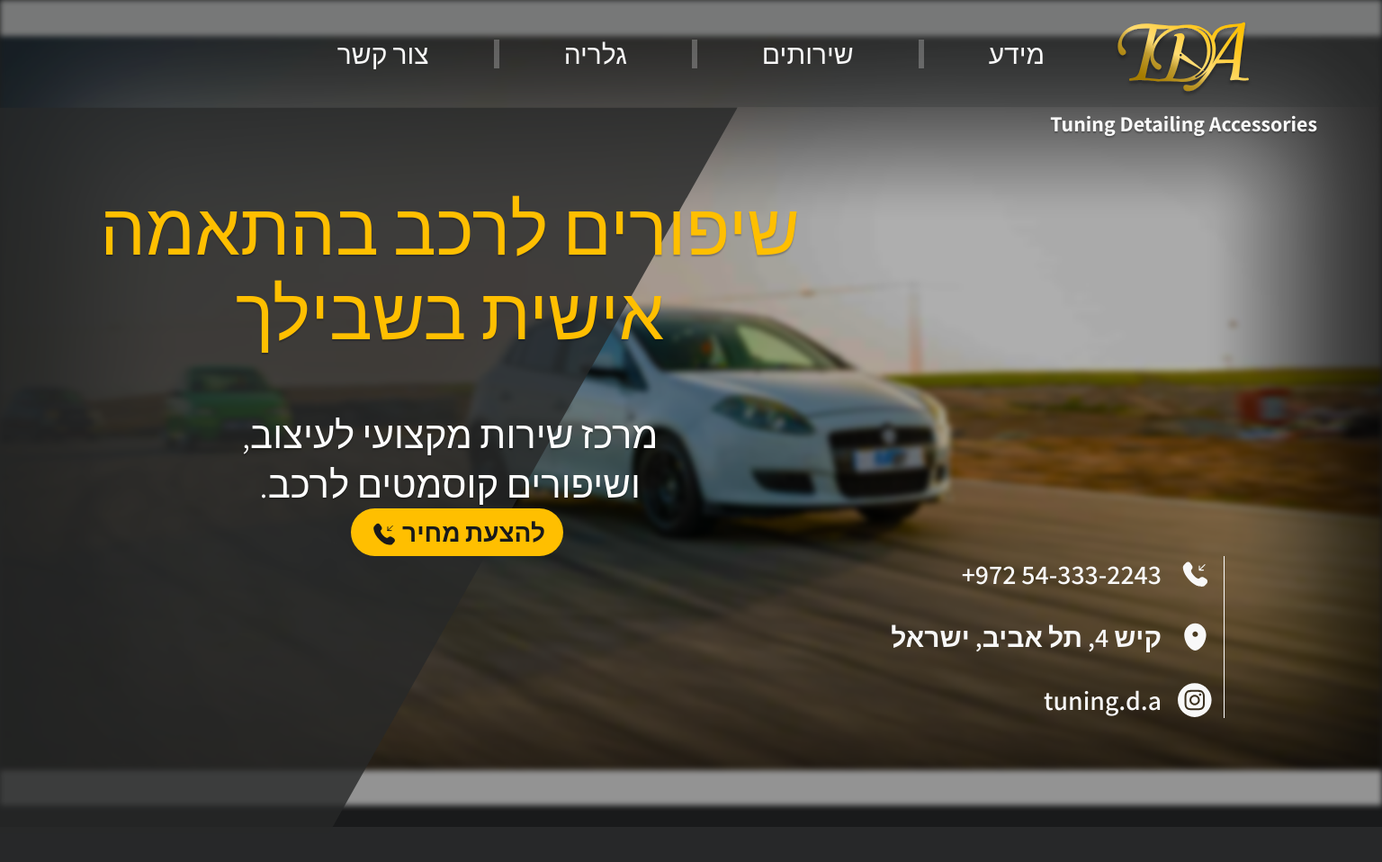
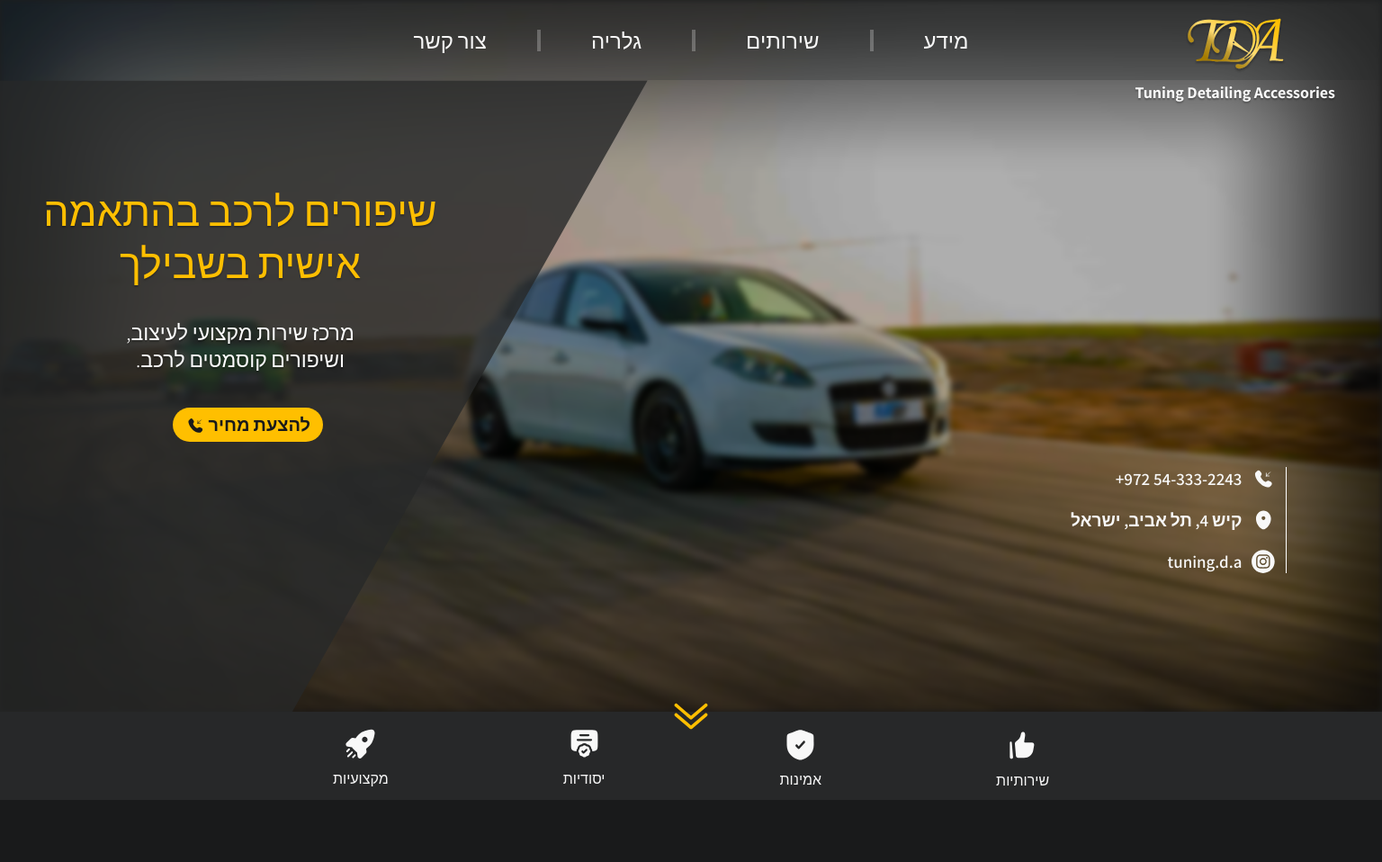
Before and after one commit to maorarye10/TDA, a website built with Vite: page index.html in a window 1536 px wide. Shown: the top 958 px of the page at 90% size. Built offline with nearby package versions, Linux system fonts and the light colour scheme.

Commit message:
big screen compatibility

```diff
--- a/index.html
+++ b/index.html
@@ -271,10 +271,40 @@
       </div>
     </section>
 
+    <!-- Icon Bar -->
+    <section class="icon-bar container">
+      <div class="icon-bar__items">
+        <div class="icon-bar__item">
+          <img
+            class="icon-bar__img"
+            src="/SVG/spaceship.svg"
+            alt="space-ship svg"
+          />
+          <span class="icon-bar__text">מקצועיות</span>
+        </div>
+        <div class="icon-bar__item">
+          <img
+            class="icon-bar__img"
+            src="/SVG/certificate.svg"
+            alt="certificate svg"
+          />
+          <span class="icon-bar__text">יסודיות</span>
+        </div>
+        <div class="icon-bar__item">
+          <img class="icon-bar__img" src="/SVG/trust.svg" alt="trust svg" />
+          <span class="icon-bar__text">אמינות</span>
+        </div>
+        <div class="icon-bar__item">
+          <img class="icon-bar__img" src="/SVG/like.svg" alt="like svg" />
+          <span class="icon-bar__text">שירותיות</span>
+        </div>
+      </div>
+    </section>
+
     <!-- Place-holder -->
     <div
       class="container"
-      style="height: 2000px; background-color: var(--clr-cleanblack)"
+      style="height: 2000px; background-color: var(--clr-darkblack)"
     ></div>
 
     <script type="module" src="./src/main.js"></script>
--- a/src/main.js
+++ b/src/main.js
@@ -5,6 +5,7 @@
 import "../styles/components/hero.css";
 import "../styles/components/mobile-nav.css";
 import "../styles/components/header.css";
+import "../styles/components/icon-bar.css";
 
 import { mobileNav } from "./utils/mobile-nav";
 
--- a/styles/components/background.css
+++ b/styles/components/background.css
@@ -25,37 +25,73 @@
 
 /* md */
 @media screen and (min-width: 768px) {
+  .background {
+    height: calc(768px / 2.05 + var(--size-5xl));
+  }
   .background__img {
-    height: 80vh;
-    background-position: 50% -4rem;
+    background-size: cover;
+    background-position: center;
+    /* background-position: 50% -4rem; */
     filter: blur(0.1rem);
   }
 }
 /* lg */
 @media screen and (min-width: 1024px) {
+  .background {
+    height: calc(1024px / 2.05 + var(--size-7xl));
+  }
   .background__img {
-    height: 90vh;
-    background-position: 50% -2rem;
     filter: blur(0.15rem);
   }
 }
 /* xl */
-@media screen and (min-width: 1280px) {
+/* @media screen and (min-width: 1280px) {
+  .background {
+    height: calc(1280px / 2.05 + var(--size-8xl));
+  }
   .background__img {
-    /* border: 1px solid red; */
+    filter: blur(0.2rem);
+  }
+} */
+
+/* xl */
+@media screen and (min-width: 1440px) {
+  /* .background__img {
+    border: 1px solid red;
     background-size: 106.7%;
     background-position: 47% 22%;
     height: calc(100svh + 12%);
     filter: blur(0.2rem);
+    background-size: cover;
+    background-position: center;
+    height: calc(100svh + 12%);
+    filter: blur(0.2rem);
+  } */
+  .background {
+    height: calc(1440px / 2.05 + calc(var(--size-8xl) - 7px));
   }
-}
-/* 2xl */
-@media screen and (min-width: 1536px) {
   .background__img {
-    /* border: 1px solid red; */
-    background-size: 100%;
-    background-position: 47% 50%;
-    height: calc(100svh + 12%);
     filter: blur(0.2rem);
   }
 }
+
+/* 2xl */
+@media screen and (min-width: 2560px) {
+  /* .background__img {
+    border: 1px solid red;
+    background-size: 106.7%;
+    background-position: 47% 22%;
+    height: calc(100svh + 12%);
+    filter: blur(0.2rem);
+    background-size: cover;
+    background-position: center;
+    height: calc(100svh + 12%);
+    filter: blur(0.2rem);
+  } */
+  .background {
+    height: calc(2560px / 2.05 + calc(var(--size-10xl) - 2px));
+  }
+  .background__img {
+    filter: blur(0.15rem);
+  }
+}
--- a/styles/components/header.css
+++ b/styles/components/header.css
@@ -184,24 +184,24 @@
 }
 
 /* xl */
-@media screen and (min-width: 1280px) {
+@media screen and (min-width: 1440px) {
   .header {
-    padding-left: 7rem;
-    padding-right: 7rem;
-    max-height: var(--size-8xl);
+    padding-left: calc(7rem - 5px);
+    padding-right: calc(7rem - 5px);
+    max-height: calc(var(--size-8xl) - 7px);
     /* max-height: 5.75rem; */ /* exact size */
   }
 
   .header__logo-icon {
-    width: 7.5rem;
-    height: 7.5rem;
+    width: 7rem;
+    height: 7rem;
     margin-top: var(--size-xs);
     max-height: var(--size-8xl);
   }
 
   .header__spacer {
-    width: 7.5rem;
-    height: 7.5rem;
+    width: 7rem;
+    height: 7rem;
     /* border: 1px solid red; */
   }
 
@@ -212,6 +212,7 @@
 
   .header__link {
     font-size: var(--size-2xl);
+    font-weight: 300;
   }
 
   .header__line {
@@ -221,38 +222,38 @@
 }
 
 /* 2xl */
-@media screen and (min-width: 1536px) {
+@media screen and (min-width: 2560px) {
   .header {
-    padding-left: 9rem;
-    padding-right: 9rem;
-    max-height: 119px;
+    padding-left: 12rem;
+    padding-right: 12rem;
+    max-height: calc(var(--size-10xl) - 2px);
     /* max-height: 5.75rem; */ /* exact size */
   }
 
   .header__logo-icon {
-    width: 9.6rem;
-    height: 9.6rem;
+    width: 12rem;
+    height: 12rem;
     margin-top: var(--size-sm);
     max-height: 119px;
   }
 
   .header__spacer {
-    width: 9.6rem;
-    height: 9.6rem;
+    width: 12rem;
+    height: 12rem;
     /* border: 1px solid red; */
   }
 
   .header__menu {
-    gap: var(--size-7xl);
+    gap: var(--size-8xl);
     /* gap: 2.95rem; */ /* exact size */
   }
 
   .header__link {
-    font-size: var(--size-3xl);
+    font-size: calc(var(--size-4xl) + 5px);
   }
 
   .header__line {
     border: 3px solid rgba(255, 255, 255, 0.25);
-    padding-top: 1.625rem;
+    padding-top: 2.25rem;
   }
 }
--- a/styles/components/hero.css
+++ b/styles/components/hero.css
@@ -154,7 +154,7 @@
   .hero {
     position: relative;
     /* border: 1px solid red; */
-    height: 57.7vh;
+    height: calc(768px / 2.05);
     padding: 0;
   }
 
@@ -198,7 +198,7 @@
     justify-self: left;
     max-width: 213px;
     padding-top: 3.5%;
-    margin-left: 31px;
+    margin-left: 35px;
     gap: 18px;
   }
 
@@ -225,7 +225,7 @@
     width: 84px;
     gap: 3px;
     padding: 3px;
-    margin-left: 97px;
+    margin-left: 100px;
   }
 
   .hero__btn > svg {
@@ -270,7 +270,7 @@
   .hero {
     position: relative;
     /* border: 1px solid red; */
-    height: 75.7vh;
+    height: calc(1024px / 2.05);
     padding: 0;
   }
 
@@ -282,8 +282,7 @@
 
   .hero__titles {
     max-width: 284px;
-    padding-top: 3.5%;
-    margin-left: 43px;
+    margin-left: 47px;
     gap: 24px;
   }
 
@@ -304,7 +303,7 @@
     gap: 3px;
     padding: 0;
     padding: 3.5px 10px 3.5px 10px;
-    margin-left: 130px;
+    margin-left: 133px;
     margin-top: 10px;
   }
 
@@ -341,10 +340,10 @@
   }
 }
 /* xl */
-@media screen and (min-width: 1280px) {
+/* @media screen and (min-width: 1280px) {
   .hero {
-    /* border: 1px solid red; */
-    height: 100vh;
+    border: 1px solid red;
+    height: calc(1280px / 2.05);
   }
 
   .hero__brand-name {
@@ -362,7 +361,7 @@
     max-width: none;
     font-size: 48px;
     line-height: calc(var(--size-6xl) - 2px);
-    /* line-height: var(--size-6xl); */
+    line-height: var(--size-6xl);
   }
 
   .hero__subtitle {
@@ -396,12 +395,12 @@
   }
 
   .hero__contact-item {
-    /* border: 1px solid greenyellow; */
+    border: 1px solid greenyellow;
     gap: 12px;
   }
 
   .hero__contact-item > svg {
-    /* border: 1px solid red; */
+    border: 1px solid red;
     height: 28px;
     width: 28px;
   }
@@ -409,12 +408,88 @@
   .hero__contact-text {
     font-size: 20px;
   }
+} */
+
+/* XL */
+@media screen and (min-width: 1440px) {
+  .hero {
+    /* border: 1px solid red; */
+    height: calc(1440px / 2.05);
+  }
+
+  .hero__brand-name {
+    font-size: 18px;
+    margin-right: 52px;
+    margin-bottom: 10px;
+  }
+
+  .hero__titles {
+    max-width: 450px;
+    margin-left: 42px;
+    gap: 33px;
+  }
+
+  .hero__title {
+    max-width: none;
+    font-size: 45px;
+    line-height: calc(var(--size-6xl) - 2px);
+    /* line-height: var(--size-6xl); */
+  }
+
+  .hero__subtitle {
+    font-size: 23px;
+  }
+
+  .hero__btn {
+    width: auto;
+    gap: 3px;
+    padding: 0;
+    padding: 6px 14px 6px 14px;
+    margin-left: 192px;
+  }
+
+  .hero__btn > svg {
+    width: 22.5px;
+    height: 22.5px;
+    margin-top: 3px;
+  }
+
+  .hero__btn-title {
+    font-size: 20px;
+  }
+
+  .hero__contact {
+    margin-right: 106.5px;
+    margin-bottom: 154px;
+    padding-right: 11.5px;
+    gap: 20px;
+  }
+
+  .hero__contact-item {
+    /* border: 1px solid greenyellow; */
+    gap: 10.5px;
+  }
+
+  .hero__contact-item > svg {
+    /* border: 1px solid red; */
+    height: 26px;
+    width: 26px;
+  }
+
+  .hero__contact-text {
+    font-size: 19px;
+  }
 }
+
 /* 2xl */
-@media screen and (min-width: 1536px) {
+@media screen and (min-width: 2560px) {
+  .hero {
+    /* border: 1px solid red; */
+    height: calc(2560px / 2.05);
+  }
   .hero__brand-name {
     font-size: 24px;
-    margin-right: 72px;
+    margin-right: 140px;
   }
 
   .hero__titles {
--- /dev/null
+++ b/styles/components/icon-bar.css
@@ -0,0 +1,153 @@
+.icon-bar {
+  position: relative;
+  /* border: 1px solid red; */
+  width: 100%;
+  height: var(--size-5xl);
+  background-color: var(--clr-cleanblack);
+  padding-left: calc(var(--size-5xl) - 6px);
+  padding-right: calc(var(--size-5xl) - 6px);
+}
+
+.icon-bar::before {
+  /* border: 1px solid red; */
+  width: var(--size-3xl);
+  height: 100%;
+  background-image: url("/SVG/arrows.svg");
+  background-repeat: no-repeat;
+  background-position: center;
+  content: "";
+  position: absolute;
+  left: calc(50% - calc(var(--size-3xl) / 2));
+  top: -50%;
+}
+
+.icon-bar__items {
+  /* border: 1px solid red; */
+  height: 100%;
+  display: flex;
+  justify-content: space-between;
+  align-items: center;
+  padding-top: calc(var(--size-xxs) - 1.5px);
+}
+
+.icon-bar__item {
+  /* border: 1px solid blue; */
+  height: 100%;
+  display: flex;
+  flex-direction: column;
+  align-items: center;
+  justify-content: space-evenly;
+}
+
+.icon-bar__text {
+  font-size: var(--size-xxs);
+}
+
+/* md */
+@media screen and (min-width: 768px) {
+  .icon-bar {
+    padding: 0;
+    height: calc(var(--size-5xl) + 4px);
+  }
+
+  .icon-bar__items {
+    justify-content: center;
+    gap: calc(var(--size-8xl) + 5px);
+    padding-top: var(--size-xxs);
+  }
+
+  .icon-bar__text {
+    font-weight: lighter;
+  }
+}
+
+/* lg */
+@media screen and (min-width: 1024px) {
+  .icon-bar {
+    height: calc(var(--size-7xl) - 2px);
+  }
+
+  .icon-bar::before {
+    width: calc(var(--size-5xl) - 5px);
+    background-size: contain;
+    left: calc(50% - calc(var(--size-5xl) / 2));
+  }
+
+  .icon-bar__items {
+    gap: calc(var(--size-9xl) + 10px);
+    /* padding-top: var(--size-xxs); */
+  }
+
+  .icon-bar__img {
+    width: var(--size-2xl);
+  }
+
+  .icon-bar__item:last-child > .icon-bar__img {
+    width: calc(var(--size-2xl) + 4px);
+  }
+
+  /* .icon-bar__item:nth-child(3) > .icon-bar__img {
+    width: calc(var(--size-2xl) - 3px);
+  } */
+
+  .icon-bar__text {
+    font-size: var(--size-xs);
+    text-align: center;
+  }
+}
+
+/* xl */
+@media screen and (min-width: 1440px) {
+  .icon-bar {
+    height: calc(var(--size-8xl) + 2px);
+  }
+
+  .icon-bar::before {
+    width: var(--size-6xl);
+    left: calc(50% - calc(var(--size-6xl) / 2));
+  }
+
+  .icon-bar__items {
+    gap: calc(12rem + 2px);
+  }
+
+  .icon-bar__img {
+    width: calc(var(--size-4xl) - 3px);
+  }
+
+  .icon-bar__item:last-child > .icon-bar__img {
+    width: calc(var(--size-4xl) + 1px);
+  }
+
+  .icon-bar__text {
+    font-size: var(--size-base);
+  }
+}
+
+/* 2xl */
+@media screen and (min-width: 2560px) {
+  .icon-bar {
+    height: calc(11rem - 2px);
+  }
+
+  .icon-bar::before {
+    width: calc(var(--size-8xl) + 11px);
+    left: calc(50% - calc(calc(var(--size-8xl) + 11px) / 2));
+  }
+
+  .icon-bar__items {
+    gap: calc(22rem - 9px);
+  }
+
+  .icon-bar__img {
+    width: calc(var(--size-6xl) - 1.5px);
+  }
+
+  .icon-bar__item:last-child > .icon-bar__img {
+    width: calc(var(--size-6xl) + 2.5px);
+  }
+
+  .icon-bar__text {
+    font-size: calc(var(--size-3xl) - 2px);
+  }
+}
--- a/styles/utils.css
+++ b/styles/utils.css
@@ -7,9 +7,9 @@
 /* lg */
 /* @media screen and (min-width: 1024px) {} */
 /* xl */
-/* @media screen and (min-width: 1280px) {} */
+/* @media screen and (min-width: 1440px) {} */
 /* 2xl */
-/* @media screen and (min-width: 1536px) {} */
+/* @media screen and (min-width: 2560px) {} */
 
 .container {
   width: 100%;
```
Also changed, not shown: public/SVG/arrows.svg (added), public/SVG/certificate.svg (added), public/SVG/like.svg (added), public/SVG/spaceship.svg (added), public/SVG/trust.svg (added).
